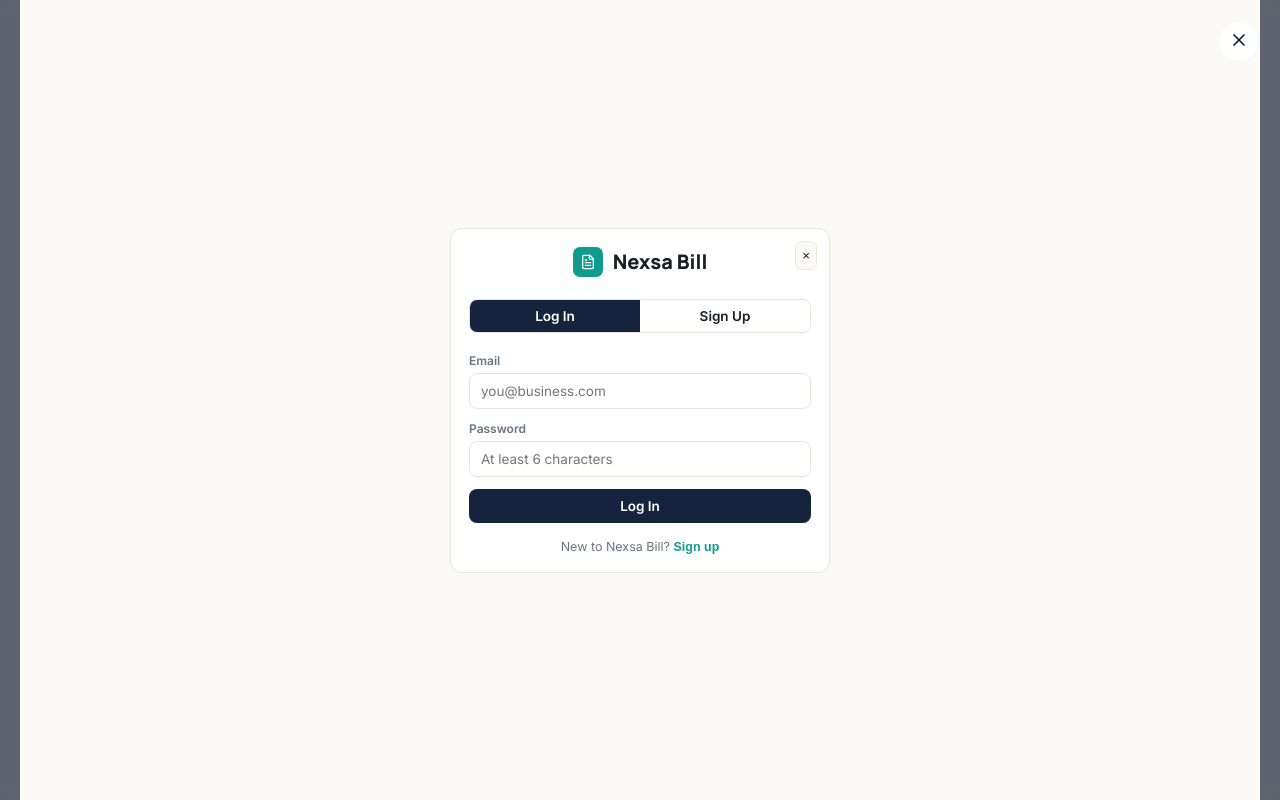
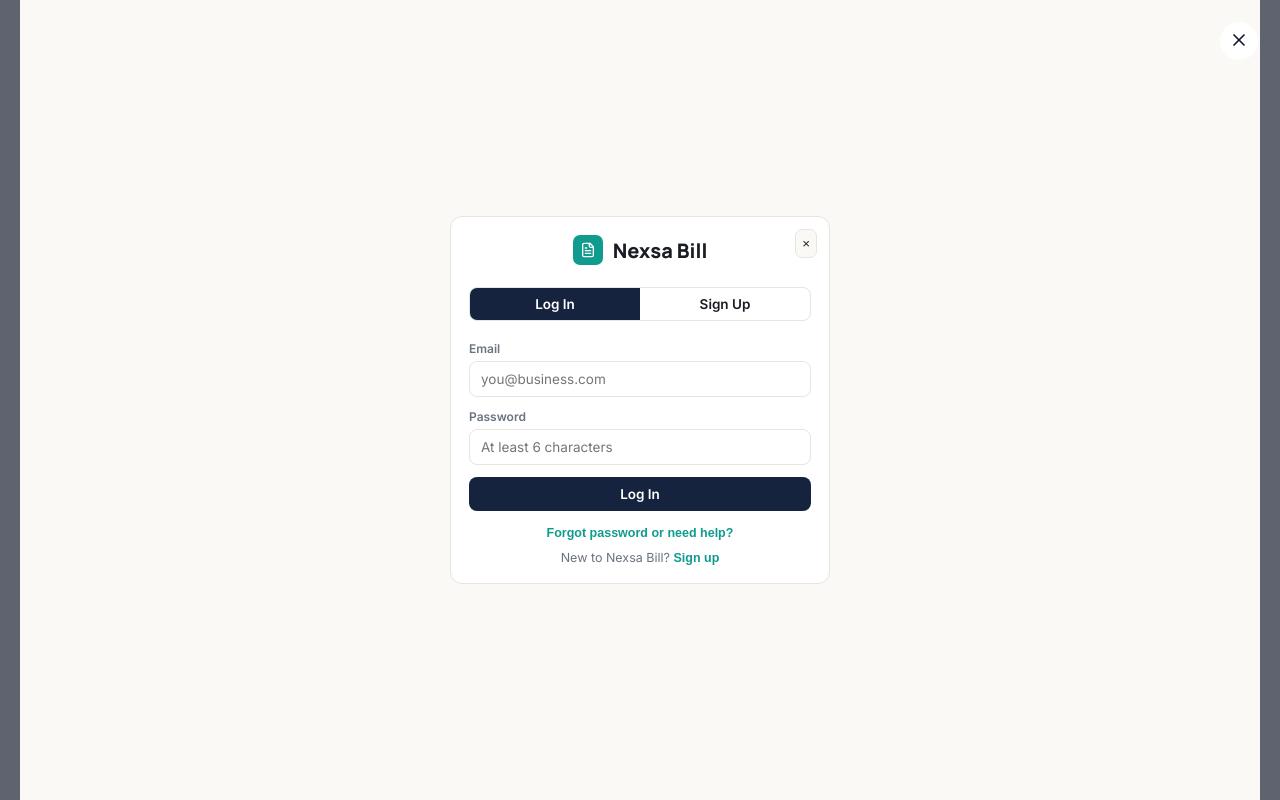
Before and after one commit to vedant313/frontend-bill-book, a React (Vite) app: page / in a window 1280 px wide. Both pictures are taken after a click on the button "Log In". Built offline with nearby package versions, Linux system fonts and the light colour scheme; no server answers.

Commit message:
feat: add forgot password support link

```diff
--- a/src/components/Login.jsx
+++ b/src/components/Login.jsx
@@ -2,7 +2,7 @@ import { useState } from "react";
 import { FileText } from "lucide-react";
 import * as api from "../api";
 
-export default function Login({ onAuthed, mode: initialMode = "login", onClose }) {
+export default function Login({ onAuthed, mode: initialMode = "login", onClose, onSupport }) {
   const [mode, setMode] = useState(initialMode); // login | signup
   const [name, setName] = useState("");
   const [email, setEmail] = useState("");
@@ -99,7 +99,11 @@ export default function Login({ onAuthed, mode: initialMode = "login", onClose }
           </button>
         </form>
 
-        <div style={{ textAlign: "center", marginTop: 16, fontSize: 12.5, color: "var(--muted)" }}>
+        <div style={{ textAlign: "center", marginTop: 14, fontSize: 12.5, color: "var(--muted)" }}>
+          {onSupport && <button type="button" onClick={onSupport} style={{ background: "none", border: "none", color: "var(--teal)", fontWeight: 700, cursor: "pointer", padding: 0, fontSize: 12.5 }}>Forgot password or need help?</button>}
+        </div>
+
+        <div style={{ textAlign: "center", marginTop: 10, fontSize: 12.5, color: "var(--muted)" }}>
           {mode === "signup" ? "Already have an account?" : "New to Nexsa Bill?"}{" "}
           <button
             type="button"
```
